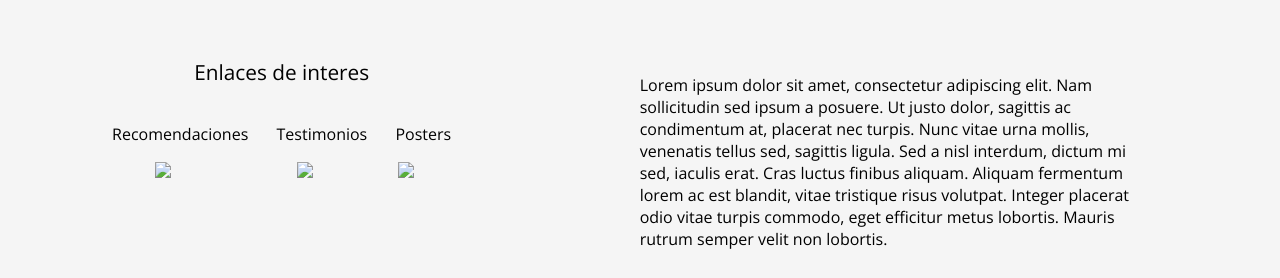
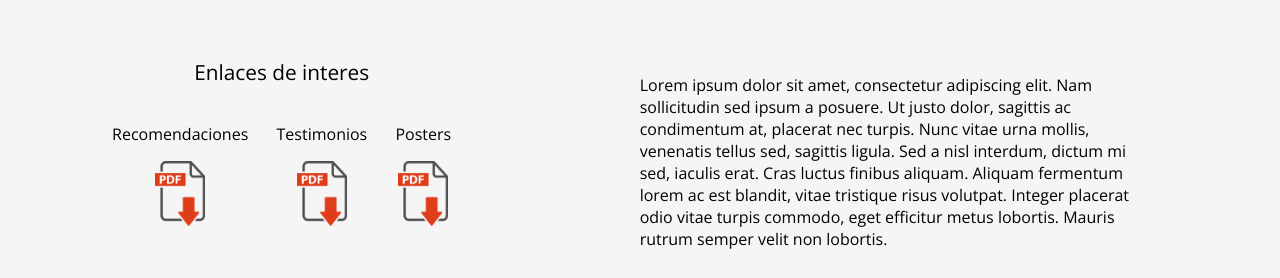
Before and after one commit to IanMendozaJaimes/IanMendozaJaimes.github.io, a plain HTML site: page paginas/plantilla_institucion.html in a window 1280 px wide. Shown: the part 522-800 px from the top of the page. Drawn offline with nearby package versions, Linux system fonts and the light colour scheme.

Commit message:
another correction

```diff
--- a/css/estilos.css
+++ b/css/estilos.css
@@ -35,7 +35,7 @@ body{
 	background-color: blue;
 	min-height: 300px;
 	height: 500px;
-	background-image: url("upm.jpg");
+	background-image: url("../upm.jpg");
 	background-repeat: no-repeat;
     	background-size: cover;
 	background-position: center;
--- a/paginas/plantilla_institucion.html
+++ b/paginas/plantilla_institucion.html
@@ -24,15 +24,15 @@
       		<div class="lnks">
 		<a href="#" class="lnk">
 	   	<p class="advice">Recomendaciones</p>
-	   	<img class="advice-image" src="pdf.png">
+	   	<img class="advice-image" src="../pdf.png">
 		</a>
 		<a href="#" class="lnk">
 	   	<p class="advice">Testimonios</p>
-	   	<img class="advice-image" src="pdf.png">
+	   	<img class="advice-image" src="../pdf.png">
 		</a>
 		<a href="#" class="lnk">
 	   	<p class="advice">Posters</p>
-	   	<img class="advice-image" src="pdf.png">
+	   	<img class="advice-image" src="../pdf.png">
 		</a>
       		</div>
     	</div>
```
